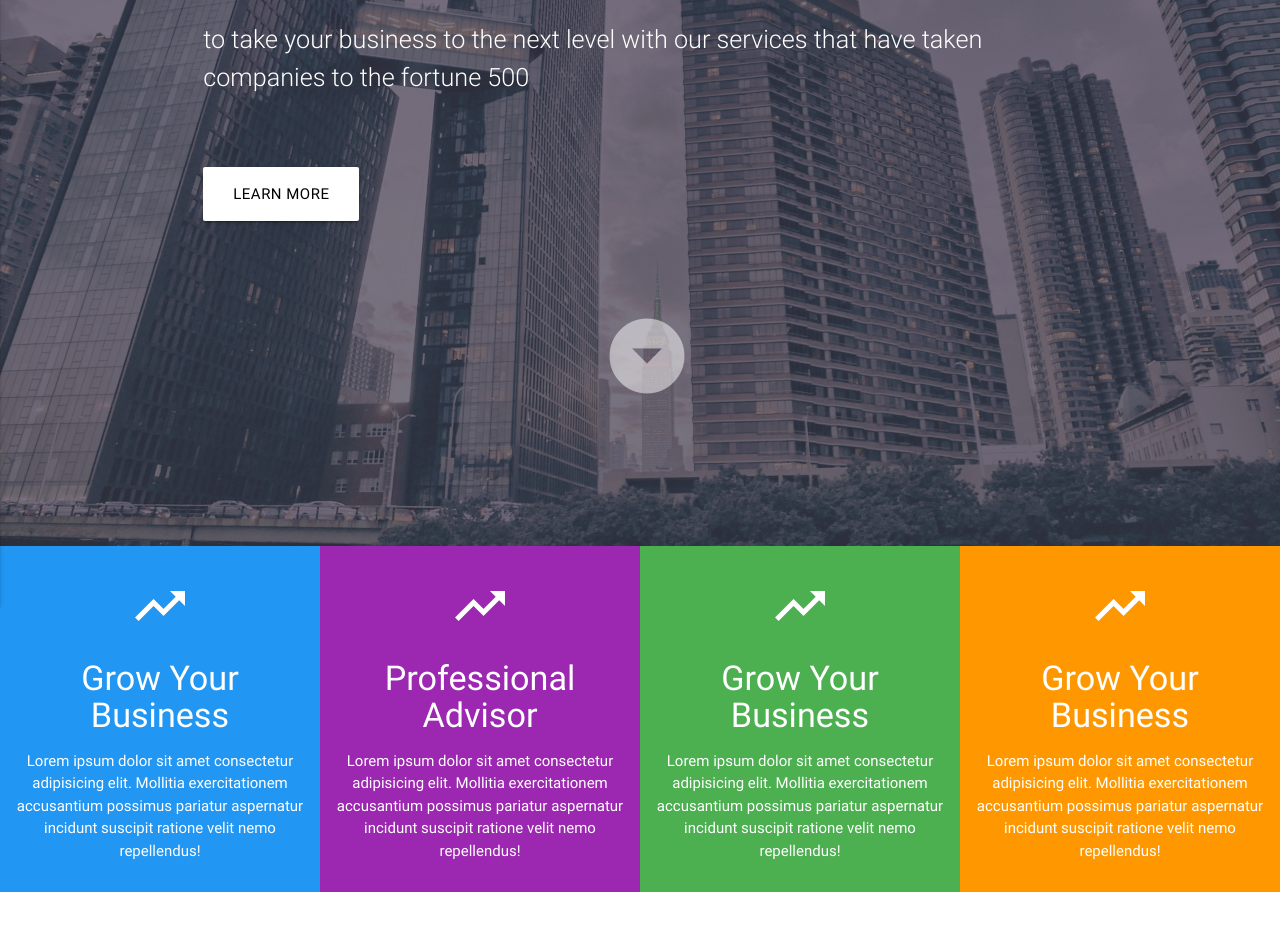
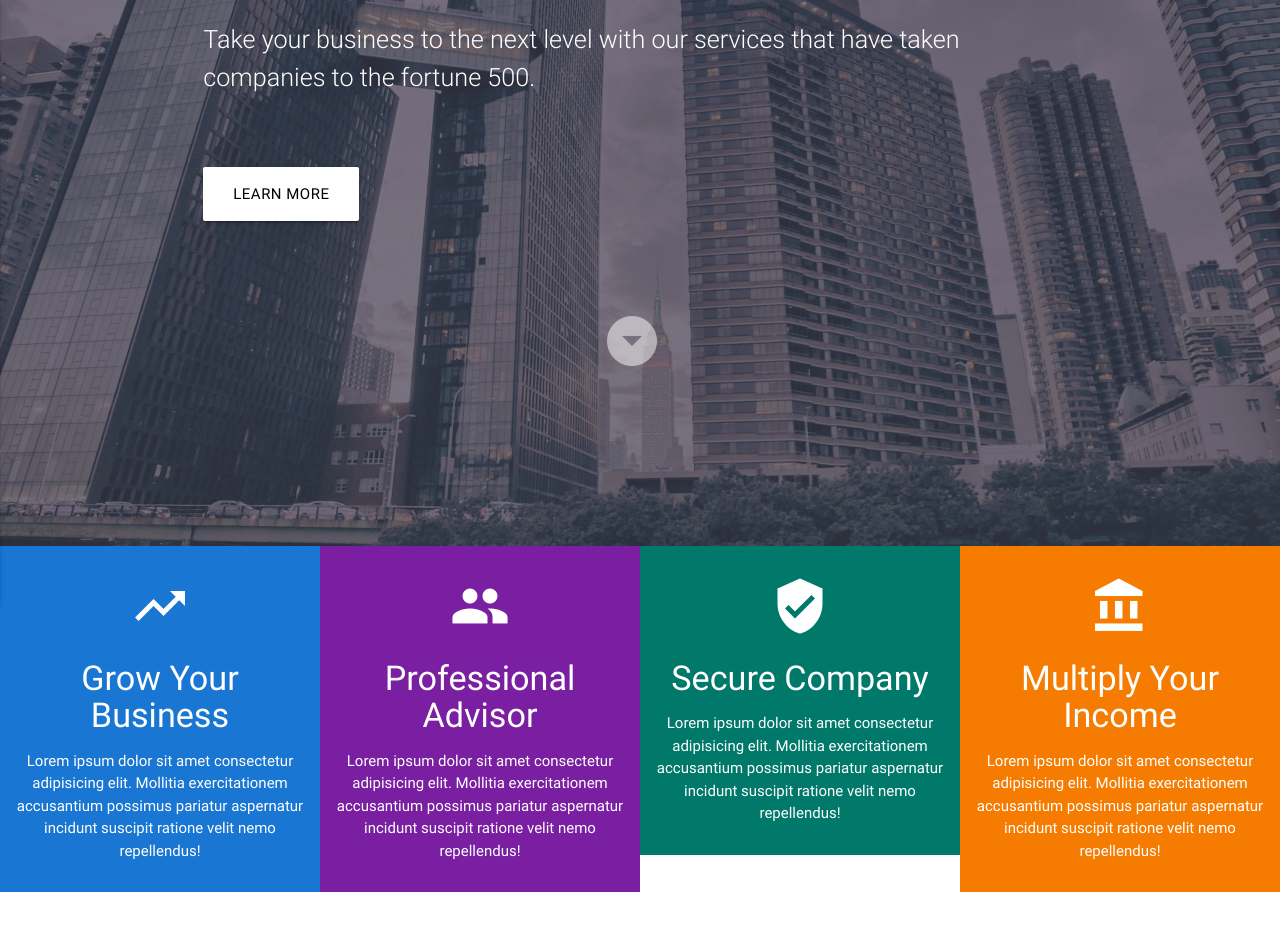
Before and after one commit to crissycancode/project_bizland, a plain HTML site: page index.html in a window 1280 px wide. Shown: the part 254-1181 px from the top of the page. Drawn offline with nearby package versions, Linux system fonts and the light colour scheme.

Commit message:
Add files via upload

```diff
--- a/index.html
+++ b/index.html
@@ -18,7 +18,7 @@
   <header class="main-header">
     <div class="primary-overlay">
       <div class="navbar-fixed">
-        <nav class="transparent">
+        <nav class="blue-grey darken-4">
           <div class="container">
             <div class="nav-wrapper">
               <a href="index.html" class="brand-logo">BizLand</a>
@@ -41,18 +41,19 @@
             <div class="col s12 main-text">
               <h5>You found the...</h5>
               <h1>Right place to start.</h1>
-              <p class="flow-text">to take your business to the next level with our services that have taken companies to the fortune 500</p>
+              <p class="flow-text">Take your business to the next level with our services that have taken companies to the fortune 500.</p>
               <br>
               <br>
               <a href="#about" class="btn btn-large white black-text">learn more</a>
             </div>
-            <a href="#services" class="white-text icon-large">
-              <i class="material-icons large scroll-icon">arrow_drop_down_circle</i>
+            <a href="#services" class="white-text">
+              <i class="material-icons medium scroll-icon">arrow_drop_down_circle</i>
             </a>
           </div>
         </div>
       </div>
     </div>  <!-- End of Primary Overlay -->
+
     <!-- Side Navigation -->
     <div class="nav-wrapper">
       <ul class="side-nav" id="mobile-nav">
@@ -69,31 +70,33 @@
       </ul>
     </div>
   </header>
+
   <!-- Section: Services-->
   <section class="section section-services scrollspy" id="services">
     <div class="row">
-      <div class="col s12 m6 l3 blue white-text center">
+      <div class="col s12 m6 l3 blue darken-2 white-text center">
         <i class="material-icons medium">trending_up</i>
         <h4>Grow Your Business</h4>
         <p>Lorem ipsum dolor sit amet consectetur adipisicing elit. Mollitia exercitationem accusantium possimus pariatur aspernatur incidunt suscipit ratione velit nemo repellendus!</p>
       </div>
-      <div class="col s12 m6 l3 purple white-text center">
-        <i class="material-icons medium">trending_up</i>
+      <div class="col s12 m6 l3 purple darken-2 white-text center">
+        <i class="material-icons medium">group</i>
         <h4>Professional Advisor</h4>
         <p>Lorem ipsum dolor sit amet consectetur adipisicing elit. Mollitia exercitationem accusantium possimus pariatur aspernatur incidunt suscipit ratione velit nemo repellendus!</p>
       </div>
-      <div class="col s12 m6 l3 green white-text center">
-        <i class="material-icons medium">trending_up</i>
-        <h4>Grow Your Business</h4>
+      <div class="col s12 m6 l3 teal darken-2 white-text center">
+        <i class="material-icons medium">verified_user</i>
+        <h4>Secure Company</h4>
         <p>Lorem ipsum dolor sit amet consectetur adipisicing elit. Mollitia exercitationem accusantium possimus pariatur aspernatur incidunt suscipit ratione velit nemo repellendus!</p>
       </div>
-      <div class="col s12 m6 l3 orange white-text center">
-        <i class="material-icons medium">trending_up</i>
-        <h4>Grow Your Business</h4>
+      <div class="col s12 m6 l3 orange darken-2 white-text center">
+        <i class="material-icons medium">account_balance</i>
+        <h4>Multiply Your Income</h4>
         <p>Lorem ipsum dolor sit amet consectetur adipisicing elit. Mollitia exercitationem accusantium possimus pariatur aspernatur incidunt suscipit ratione velit nemo repellendus!</p>
       </div>
     </div>
   </section>
+  <!-- Section: About -->
 
 
 
@@ -106,10 +109,11 @@
       $('.button-collapse').sideNav();
 
     });
-
+    // Scroll spy
     $(document).ready(function(){
       $('.scrollspy').scrollSpy();
     });
+
   </script>
 </body>
 
--- /dev/null
+++ b/main.css
@@ -0,0 +1,63 @@
+.main-header {
+    background: url(../img/showcase.jpg);
+    min-height: 600px;
+    height: 100vh;
+    background-size: cover;
+    background-position: center;
+    color: white;
+    position: relative;
+
+}
+
+.primary-overlay {
+    background: rgba(63, 57, 77, 0.7);
+    position: absolute;
+    width: 100%;
+    top: 0;
+    left: 0;
+    height: 100%;
+}
+
+.scroll-icon{
+    position: sticky;
+    margin-top: 10%;
+    left: 47%;
+    opacity: 0.5;
+    font-size: large;
+}
+
+.main-header .showcase {
+    padding-top: 110px;
+}
+
+/* ----- */
+.side-brand{
+    height: fit-content;
+    margin-top: 10px;
+    margin-bottom: 10px;
+    font-size: 38px;
+    text-align: center;
+}
+.divider{
+    height: 50px;
+}
+
+.section-services{
+    padding-top: 0px;
+}
+
+.section-services .col{
+  height: 300px;
+  padding-top: 30px;
+}
+
+
+
+
+/* .section-services i {
+    margin-top: 30px;
+}
+
+.section-services p{
+    margin-bottom: 30px;
+} */
```
